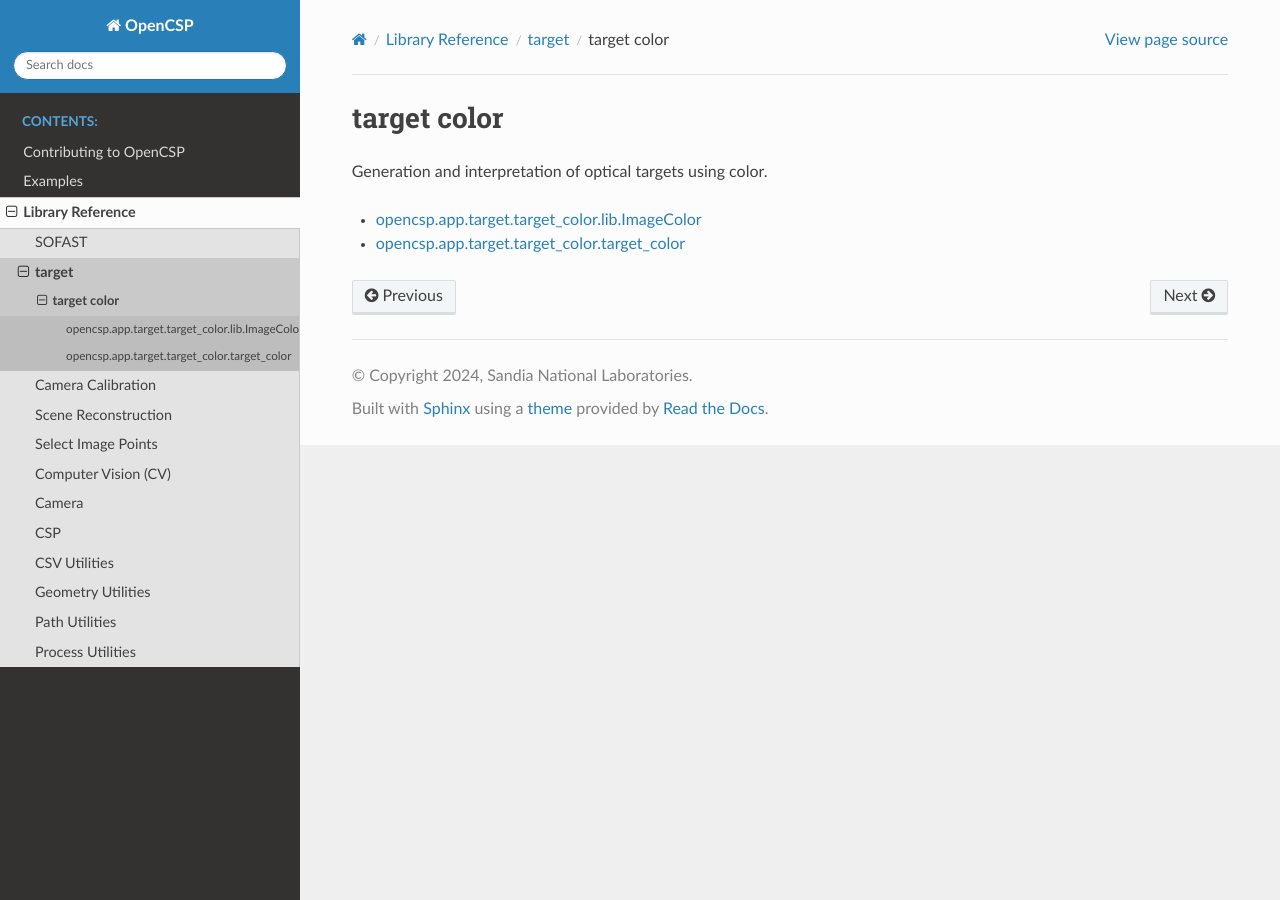
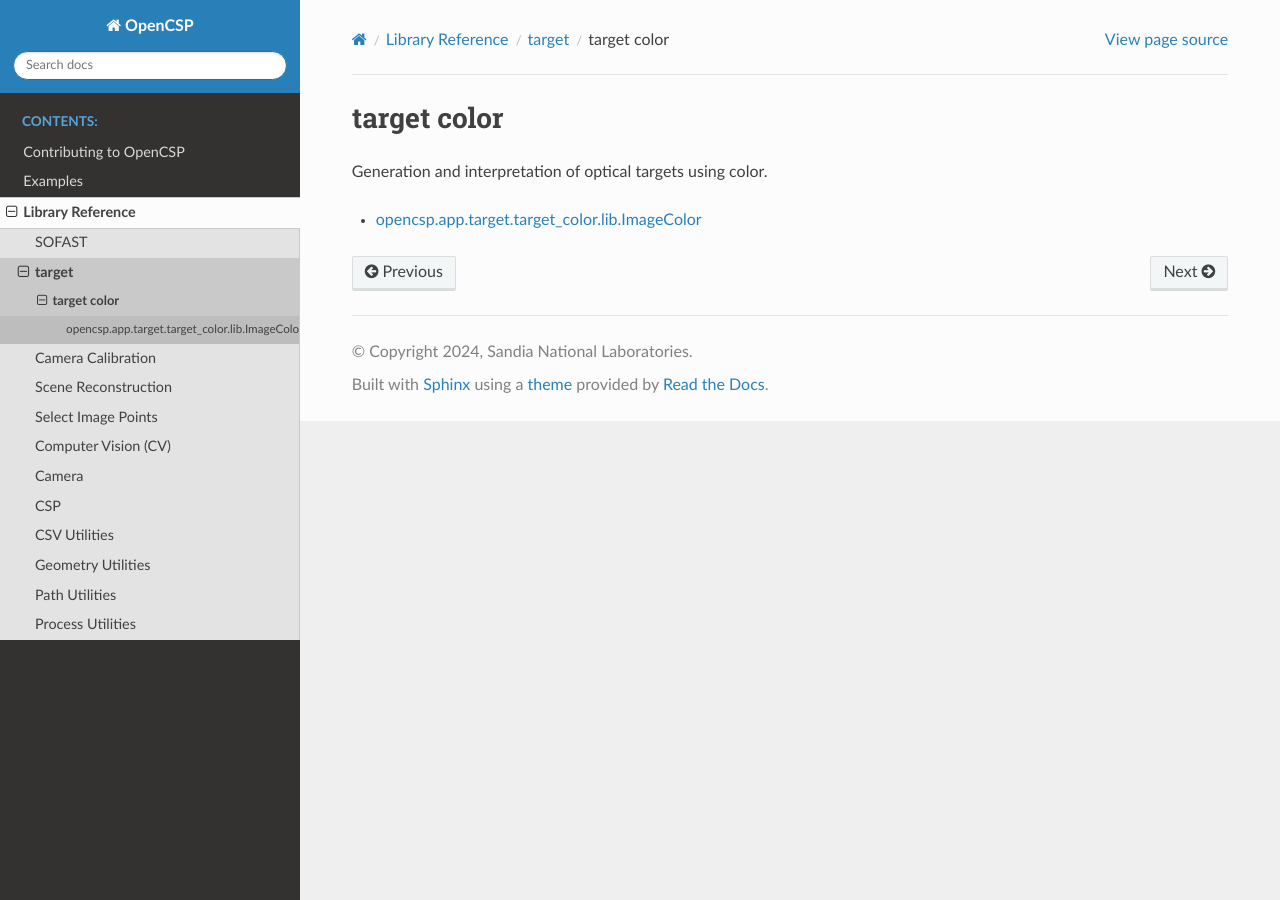
Before and after one commit to sandialabs/OpenCSP, a Sphinx documentation site: the page built from doc/source/library_reference/app/target/target_color/index.rst, in a window 1280 px wide. Built offline with Sphinx 7.4.7 and the Read the Docs theme 3.1.0, drawn with Linux system fonts in a browser that asks for light colours; pages that are not in the unit, such as notebooks, are missing from menus.

Commit message:
Modified documentation generation in an attempt to resolve bug seemingly introduced by moving the target-color.py file.

```diff
--- a/doc/source/library_reference/app/target/target_color/config.rst
+++ b/doc/source/library_reference/app/target/target_color/config.rst
@@ -7,13 +7,3 @@ opencsp.app.target.target_color.lib.ImageColor
    :members:
    :undoc-members:
    :show-inheritance:
-
-opencsp.app.target.target_color.target_color
-============================================
-
-.. currentmodule:: opencsp.app.target.target_color.target_color
-
-.. automodule:: opencsp.app.target.target_color.target_color
-   :members:
-   :undoc-members:
-   :show-inheritance:
```
